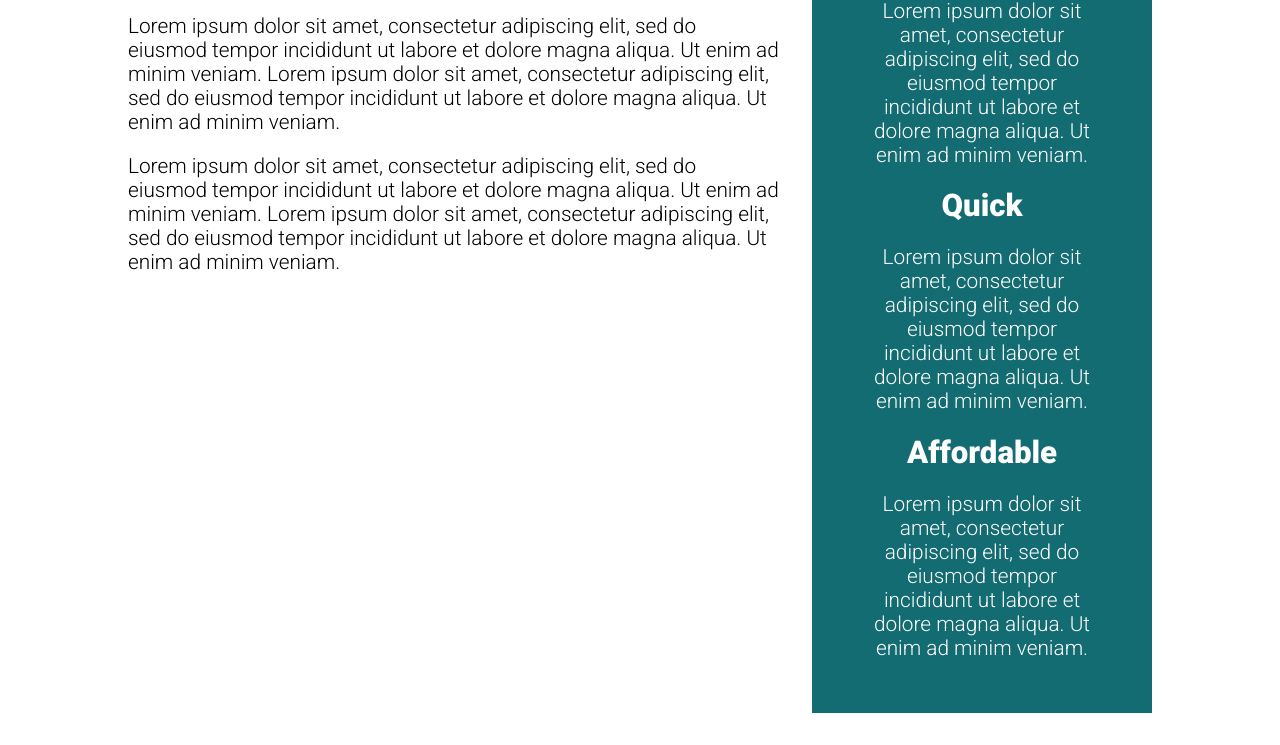
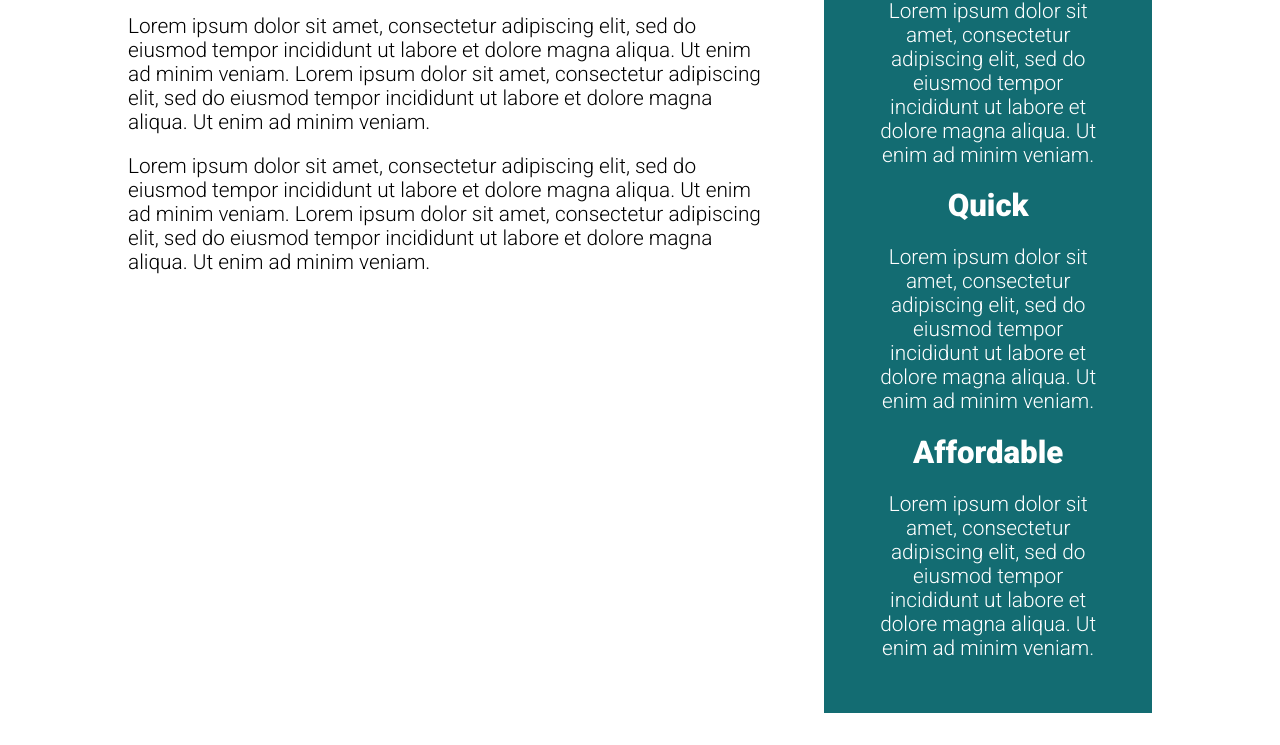
Before and after one commit to karinisantanna/conquering-responsive-layouts, a plain HTML site: page day 09/index.html in a window 1280 px wide. Shown: the part 659-1404 px from the top of the page. Drawn offline with Linux system fonts and the light colour scheme.

Commit message:
altera tamanho de containers

```diff
--- a/day 09/style.css
+++ b/day 09/style.css
@@ -110,11 +110,12 @@ h2 {
 
 .container-center {
     display: flex;
+    justify-content: space-between;
     padding: 2rem 0;
 }
 
 .container__left {
-    padding-right: 2rem;
+    width: 62%;
 }
 .container__left h2 {
     font-size: 2.2rem;
@@ -126,5 +127,5 @@ h2 {
     color: #fff;
     text-align: center;
     padding: 2rem 3rem;
-    max-width: 340px;
+    width: 32%;
 }
```
